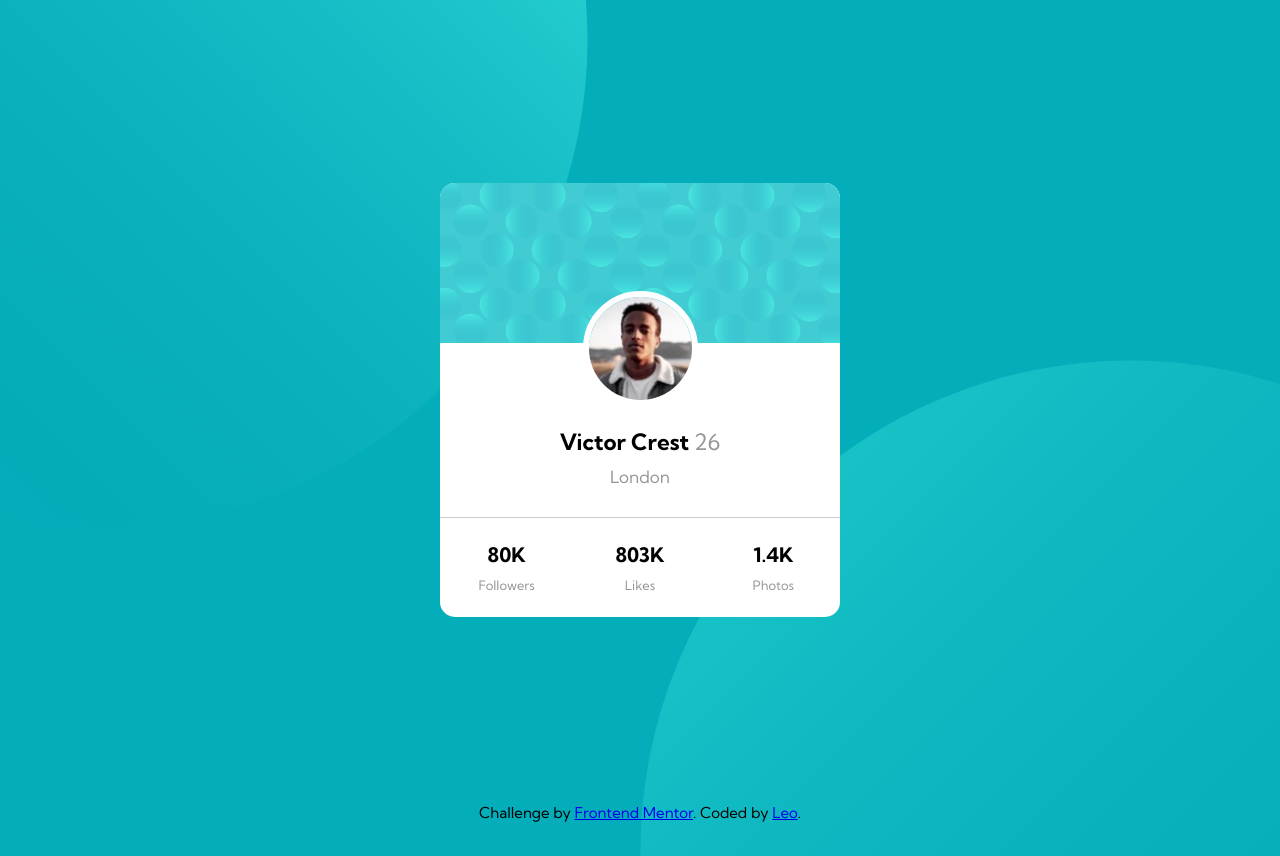
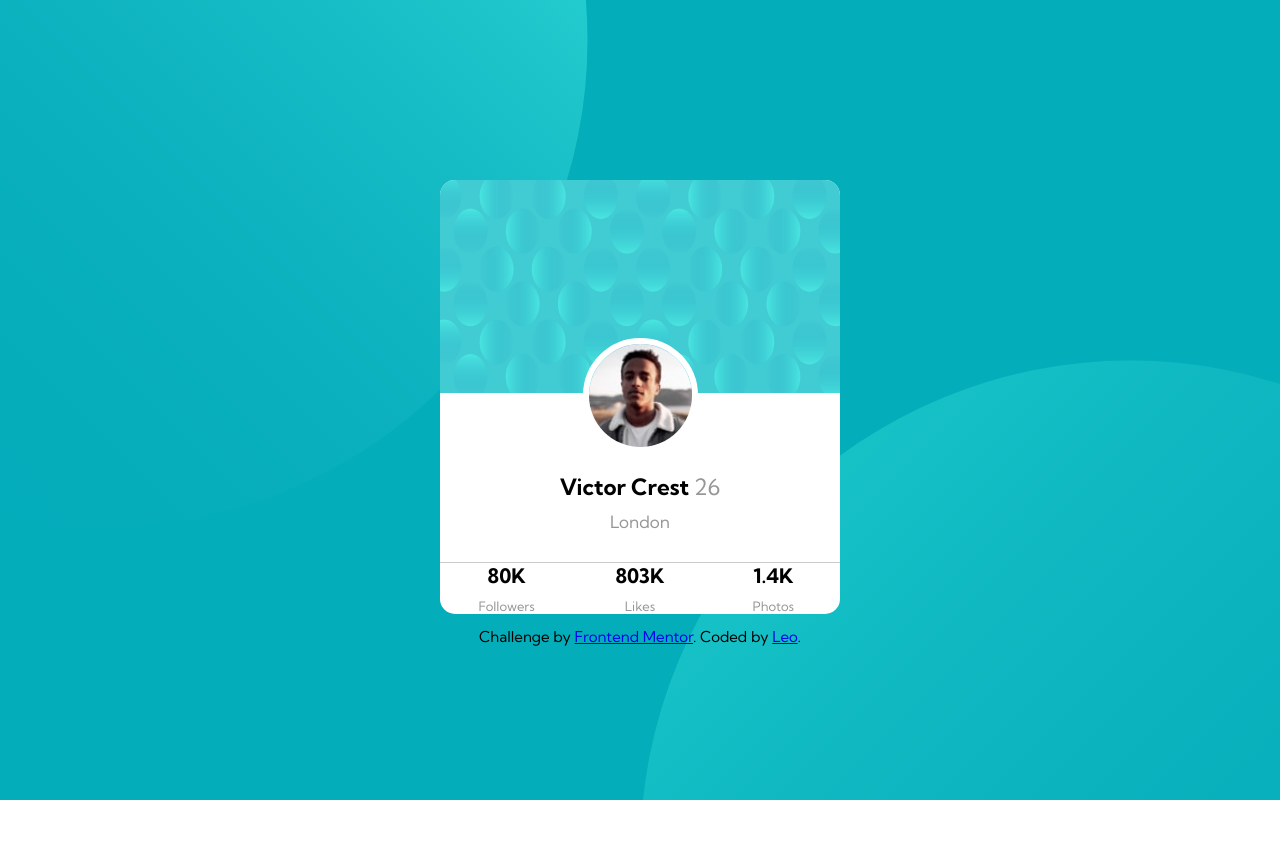
Before and after one commit to leomiracco/Desafios-NUCBA, a plain HTML site: page 02-Challenge/index.html in a window 1280 px wide. After the commit the page ends 800 px from the top, so only its background shows below. Drawn offline with Linux system fonts and the light colour scheme.

Commit message:
The responsive style was accommodated.

```diff
--- a/02-Challenge/index.html
+++ b/02-Challenge/index.html
@@ -51,12 +51,13 @@
             </div>
           </div>
         </section>
+
+        <div class="attribution">
+          Challenge by <a href="https://www.frontendmentor.io?ref=challenge" target="_blank">Frontend Mentor</a>.
+          Coded by <a href="#">Leo</a>.
+        </div>
+
       </main>
-
-      <div class="attribution">
-        Challenge by <a href="https://www.frontendmentor.io?ref=challenge" target="_blank">Frontend Mentor</a>.
-        Coded by <a href="#">Leo</a>.
-      </div>
 
     </div>
   </body>
--- a/02-Challenge/style/styles.css
+++ b/02-Challenge/style/styles.css
@@ -29,7 +29,6 @@ body{
   background-position: -87rem -50rem, 14rem -7rem;
   background-repeat: no-repeat, no-repeat;
   display: flex;
-  flex-direction: column;
   min-height: 100vh;
   left: 0;
   position: absolute;
@@ -113,7 +112,7 @@ body{
 }
 @media only screen and (min-width: 2560px) and (orientation: landscape){
   .background-img-container{
-    background-position: 13rem -17rem, 115rem 64rem;
+    background-position: 27rem -17rem, 126rem 67rem;
   }
 }
 @media only screen and (min-width: 3070px) and (orientation: landscape){
@@ -125,6 +124,7 @@ body{
 .main{
   align-items: center;
   display: flex;
+  flex-direction: column;
   min-height: 100vh;
   justify-content: center;
   left: 0;
@@ -139,17 +139,22 @@ body{
   display: flex;
   flex-direction: column;
   height: auto;
-  margin: 5rem 1rem;
-  width: 40rem;
+  margin: 5rem 0rem 1rem 0rem;
+  width: 90%;
 }
-@media only screen and (min-width: 375px) and (min-height: 600px){
+@media only screen and (min-width: 400px) and (min-height: 700px){
   .card-section {
-    margin: 0rem 1.5rem;
+    width: 85%;
   }
 }
-@media only screen and (min-width: 320px) and (orientation: landscape){
+@media only screen and (min-width: 600px) and (min-height: 800px){
   .card-section {
-    margin: 5rem 2rem;
+    width: 40rem;
+  }
+}
+@media only screen and (min-width: 480px) and (orientation: landscape){
+  .card-section {
+    width: 40rem;
   }
 }
 
@@ -299,6 +304,6 @@ body{
   font-size: 1.5rem;
   line-height: 1.7;
   margin: 0 auto;
-  margin-bottom: 3rem;
+  margin-bottom: 2rem;
   text-align: center;
 }
```
